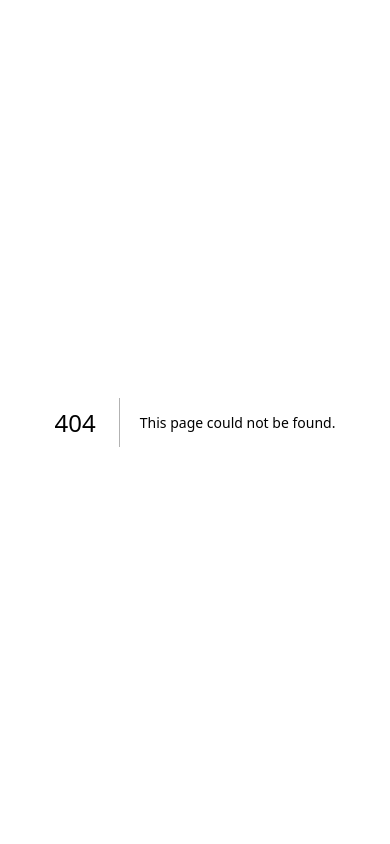
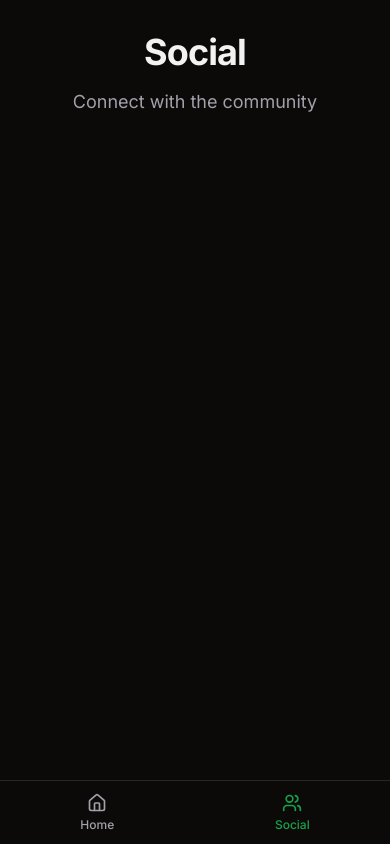
Before and after one commit to devluisfelippe/toilet-kpi, a Next.js app in the folder frontend/: page /social in a window 390 px wide. Before the commit this address had no page. Built offline with nearby package versions, Linux system fonts and the light colour scheme.

Commit message:
feat(frontend): add responsive navigation (bottom bar mobile, sidebar desktop) and dark mode

```diff
--- /dev/null
+++ b/frontend/app/(main)/home/page.tsx
@@ -0,0 +1,11 @@
+export default function HomePage() {
+  return (
+    <div className="flex flex-col items-center justify-center gap-4 p-8">
+      <span className="text-6xl">🧻</span>
+      <h1 className="text-4xl font-bold tracking-tight">Toilet KPI</h1>
+      <p className="text-lg text-muted-foreground">
+        Transformando papel higiênico em consciência sustentável.
+      </p>
+    </div>
+  )
+}
--- /dev/null
+++ b/frontend/app/(main)/layout.tsx
@@ -0,0 +1,14 @@
+import { ReactNode } from 'react'
+import { AppNav } from '@/components/app-nav'
+
+export default function MainLayout({ children }: { children: ReactNode }) {
+  return (
+    <div className="flex h-screen overflow-hidden bg-background">
+      <AppNav />
+      {/* pb-16 on mobile reserves space for the fixed bottom tab bar */}
+      <main className="flex flex-1 flex-col overflow-y-auto pb-16 md:pb-0">
+        {children}
+      </main>
+    </div>
+  )
+}
--- /dev/null
+++ b/frontend/app/(main)/social/page.tsx
@@ -0,0 +1,10 @@
+export default function SocialPage() {
+  return (
+    <div className="flex flex-col items-center justify-center gap-4 p-8">
+      <h1 className="text-4xl font-bold tracking-tight">Social</h1>
+      <p className="text-lg text-muted-foreground">
+        Connect with the community
+      </p>
+    </div>
+  )
+}
--- a/frontend/app/layout.tsx
+++ b/frontend/app/layout.tsx
@@ -16,7 +16,7 @@ export default function RootLayout({
   children: React.ReactNode
 }) {
   return (
-    <html lang="pt-BR">
+    <html lang="pt-BR" className="dark">
       <body className={inter.className}>
         <ClientProviders>{children}</ClientProviders>
       </body>
--- a/frontend/app/page.tsx
+++ b/frontend/app/page.tsx
@@ -1,11 +1,6 @@
-export default function HomePage() {
-  return (
-    <main className="flex min-h-screen flex-col items-center justify-center gap-4 p-8">
-      <span className="text-6xl">🧻</span>
-      <h1 className="text-4xl font-bold tracking-tight">Toilet KPI</h1>
-      <p className="text-lg text-muted-foreground">
-        Transformando papel higiênico em consciência sustentável.
-      </p>
-    </main>
-  )
+import { redirect } from 'next/navigation'
+
+export default function RootPage() {
+  // TODO: check auth state when API is ready — redirect to /login if not authenticated
+  redirect('/home')
 }
--- /dev/null
+++ b/frontend/components/app-nav.tsx
@@ -0,0 +1,64 @@
+'use client'
+
+import Link from 'next/link'
+import { usePathname } from 'next/navigation'
+import { Home, Users } from 'lucide-react'
+import { cn } from '@/utils/cn'
+
+const NAV_ITEMS = [
+  { href: '/home', label: 'Home', icon: Home, shortLabel: 'H' },
+  { href: '/social', label: 'Social', icon: Users, shortLabel: 'S' },
+] as const
+
+export function AppNav() {
+  const pathname = usePathname()
+
+  return (
+    <>
+      {/* Desktop: left sidebar */}
+      <aside className="hidden md:flex md:w-16 md:flex-shrink-0 md:flex-col md:border-r md:border-border md:bg-background">
+        <nav className="flex flex-col gap-2 p-3 pt-4">
+          {NAV_ITEMS.map((item) => {
+            const isActive = pathname.startsWith(item.href)
+            return (
+              <Link
+                key={item.href}
+                href={item.href}
+                title={item.label}
+                className={cn(
+                  'flex h-10 w-10 items-center justify-center rounded-lg text-sm font-bold transition-colors',
+                  isActive
+                    ? 'bg-primary text-primary-foreground'
+                    : 'text-muted-foreground hover:bg-accent hover:text-accent-foreground'
+                )}
+              >
+                {item.shortLabel}
+              </Link>
+            )
+          })}
+        </nav>
+      </aside>
+
+      {/* Mobile: bottom tab bar */}
+      <nav className="fixed bottom-0 left-0 right-0 z-50 flex h-16 items-center justify-around border-t border-border bg-background md:hidden">
+        {NAV_ITEMS.map((item) => {
+          const isActive = pathname.startsWith(item.href)
+          const Icon = item.icon
+          return (
+            <Link
+              key={item.href}
+              href={item.href}
+              className={cn(
+                'flex flex-col items-center gap-1 px-6 py-2 text-xs font-medium transition-colors',
+                isActive ? 'text-primary' : 'text-muted-foreground'
+              )}
+            >
+              <Icon className="h-5 w-5" />
+              <span>{item.label}</span>
+            </Link>
+          )
+        })}
+      </nav>
+    </>
+  )
+}
```
